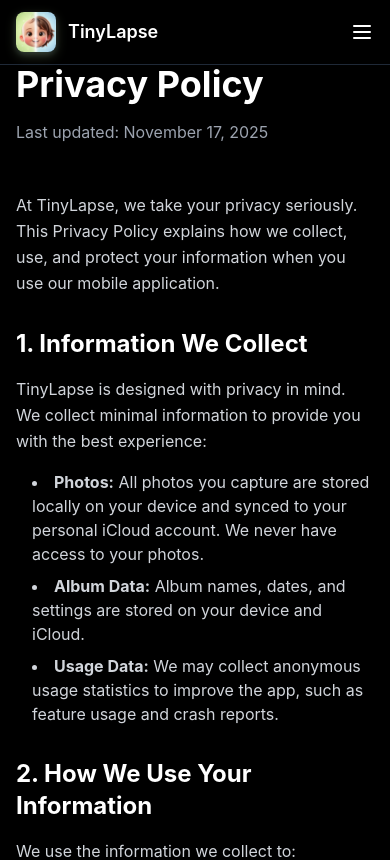
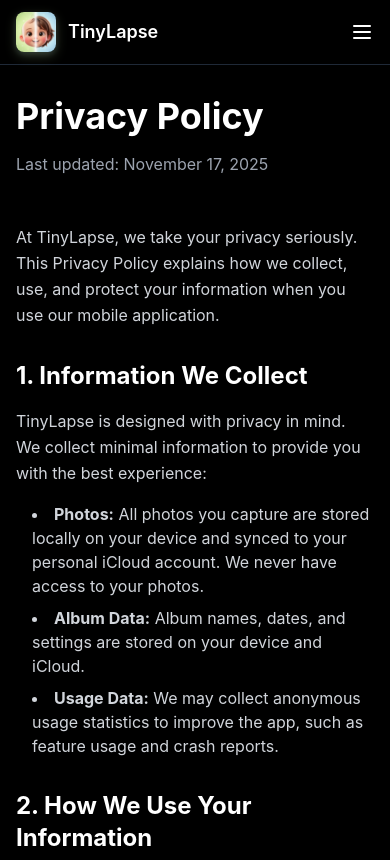
Before and after one commit to abdullahcicekli/tinylapse.app, a React (Vite) app: page /privacy in a window 390 px wide. Shown: the top 860 px of the page. Built offline with nearby package versions, Linux system fonts and the light colour scheme.

Commit message:
Add top margin to page headings
Added mt-8 class to h1 headings in Privacy and Terms pages for better spacing.

```diff
--- a/src/pages/Privacy.tsx
+++ b/src/pages/Privacy.tsx
@@ -21,7 +21,7 @@ export default function Privacy() {
       <section className="section-container pt-44 md:pt-32">
         <div className="max-w-4xl mx-auto">
           <div className="mb-12">
-            <h1 className="text-4xl sm:text-5xl font-bold mb-4">{t.privacy.title}</h1>
+            <h1 className="text-4xl sm:text-5xl font-bold mb-4 mt-8">{t.privacy.title}</h1>
             <p className="text-gray-400">{t.privacy.lastUpdated}: {currentDate}</p>
           </div>
 
--- a/src/pages/Terms.tsx
+++ b/src/pages/Terms.tsx
@@ -21,7 +21,7 @@ export default function Terms() {
       <section className="section-container pt-44 md:pt-32">
         <div className="max-w-4xl mx-auto">
           <div className="mb-12">
-            <h1 className="text-4xl sm:text-5xl font-bold mb-4">
+            <h1 className="text-4xl sm:text-5xl font-bold mb-4 mt-8">
               {t.terms.title}
             </h1>
             <p className="text-gray-400">{t.terms.lastUpdated}: {currentDate}</p>
```
